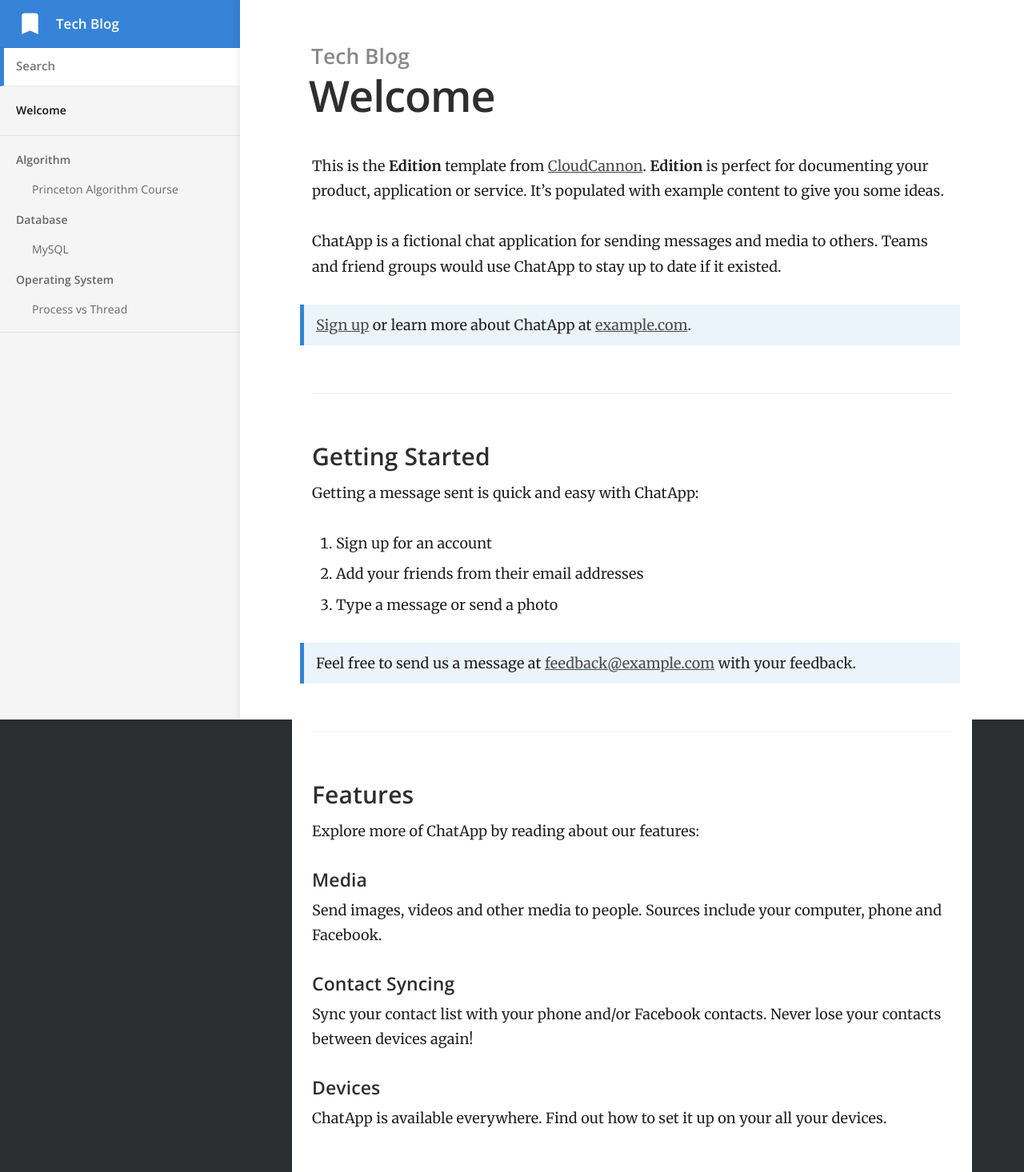
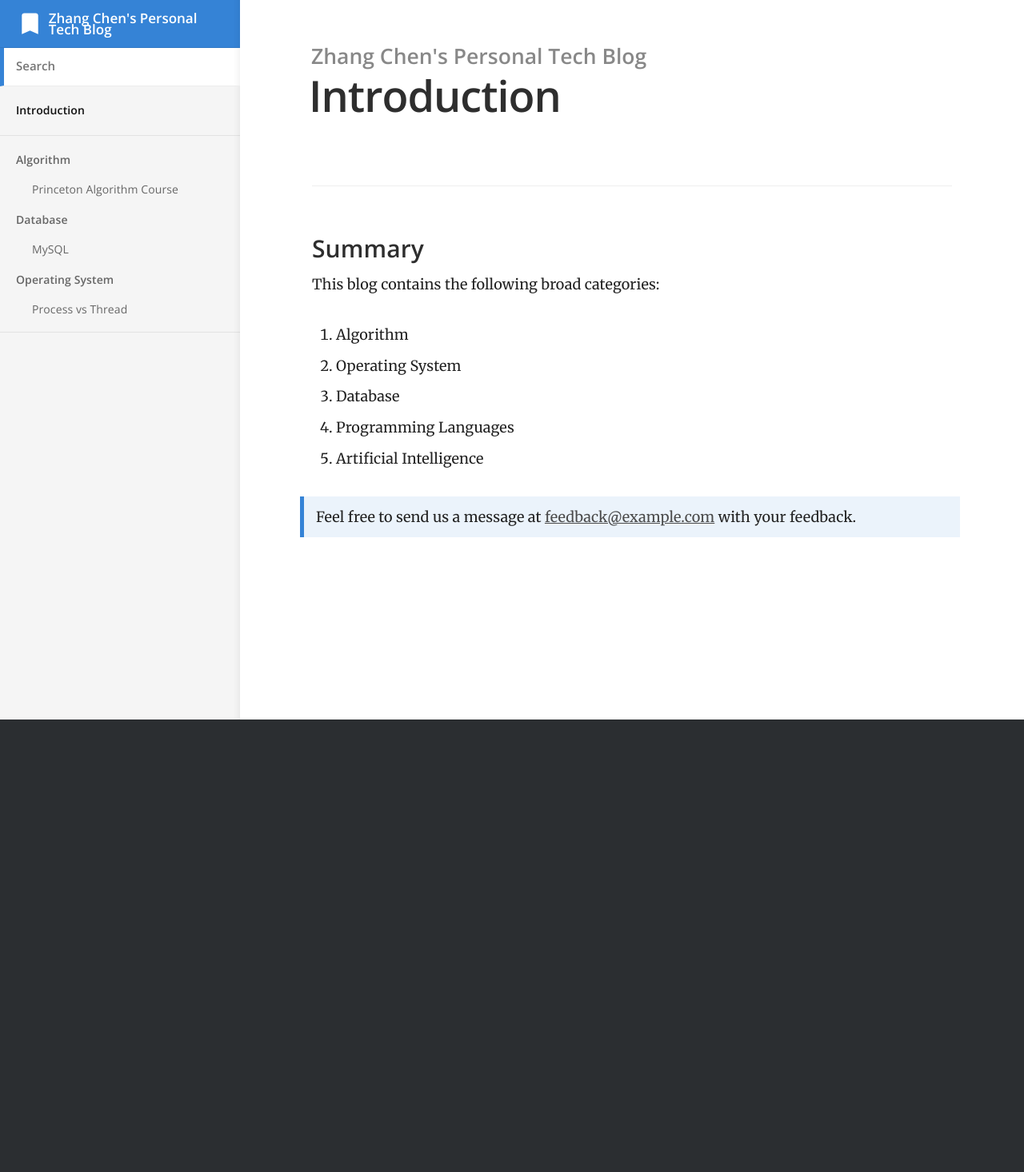
Before and after one commit to shadowoom/shadowoom.github.io, a Jekyll site: the page built from index.md, in a window 1280 px wide. Shown: the whole page at 80% size. Built offline with Jekyll 4.4.1, drawn with Linux system fonts in a browser that asks for light colours; after the commit the page ends 900 px from its top, so only the background shows below that.

Commit message:
modify index.md

```diff
--- a/_config.yml
+++ b/_config.yml
@@ -1,7 +1,7 @@
 # ----
 # Site
 
-title: Tech Blog
+title: Zhang Chen's Personal Tech Blog
 url: "https://shadowoom.github.io"
 baseurl:
 google_analytics_key:
--- a/index.md
+++ b/index.md
@@ -1,38 +1,15 @@
 ---
-title: Welcome
+title: Introduction
 ---
 
-This is the **Edition** template from [CloudCannon](http://cloudcannon.com/).
-**Edition** is perfect for documenting your product, application or service.
-It's populated with example content to give you some ideas.
+### Summary
 
-ChatApp is a fictional chat application for sending messages and media to others.
-Teams and friend groups would use ChatApp to stay up to date if it existed.
+This blog contains the following broad categories:
 
-> [Sign up](http://example.com/signup) or learn more about ChatApp at [example.com](http://example.com/).
-
-### Getting Started
-
-Getting a message sent is quick and easy with ChatApp:
-
-1. Sign up for an account
-2. Add your friends from their email addresses
-3. Type a message or send a photo
+1. Algorithm
+2. Operating System
+3. Database
+4. Programming Languages
+5. Artificial Intelligence
 
 > Feel free to send us a message at [feedback@example.com](mailto:feedback@example.com) with your feedback.
-
-### Features
-
-Explore more of ChatApp by reading about our features:
-
-#### Media
-
-Send images, videos and other media to people. Sources include your computer, phone and Facebook.
-
-#### Contact Syncing
-
-Sync your contact list with your phone and/or Facebook contacts. Never lose your contacts between devices again!
-
-#### Devices
-
-ChatApp is available everywhere. Find out how to set it up on your all your devices.
```
Also changed, not shown: _posts/2016-01-12-media-support.md (deleted, +0 -17 lines), _posts/2016-02-05-general-fixes-and-improvements.md (deleted, +0 -16 lines).
